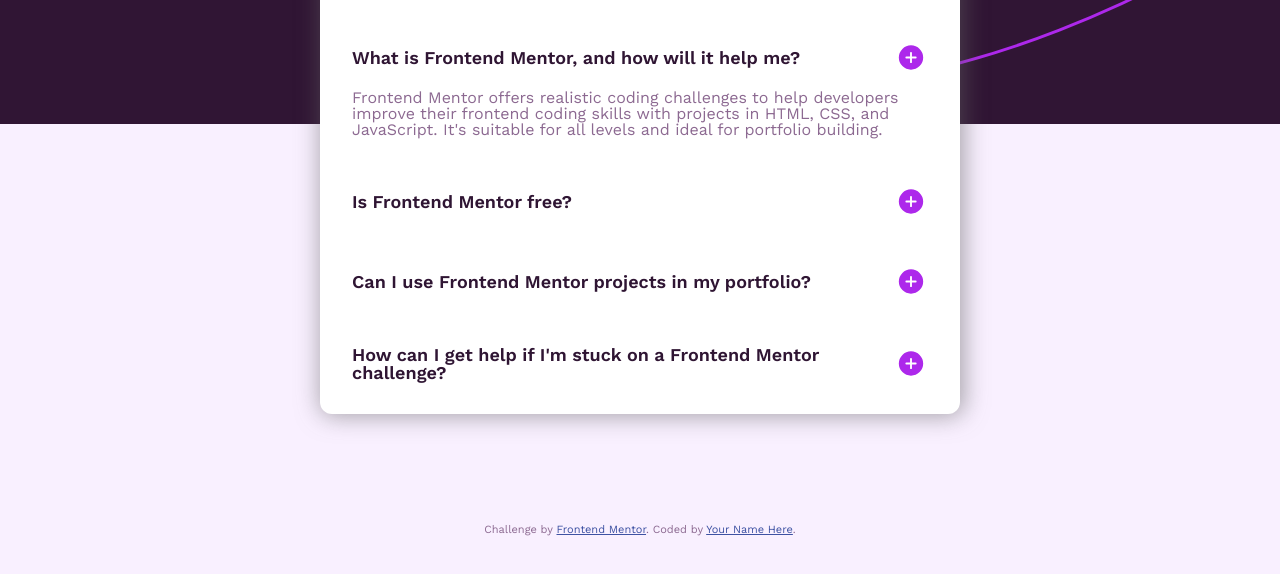
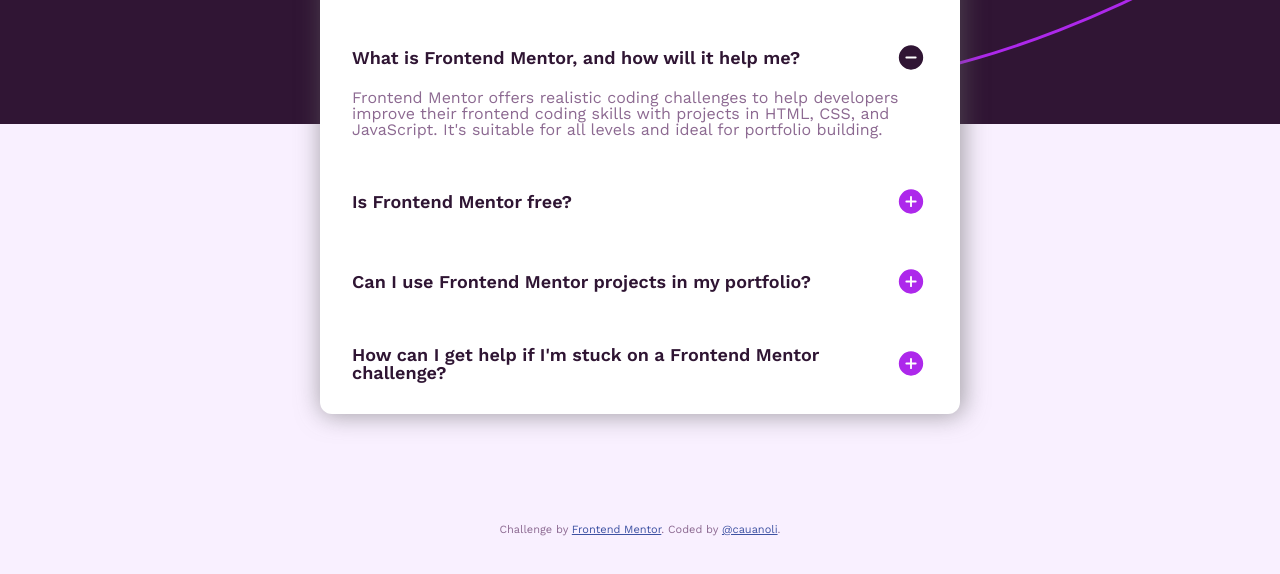
Before and after one commit to cauanoli/challenge-faq-accordion, a plain HTML site: page index.html in a window 1280 px wide. Both pictures are taken after a click on the heading "What is Frontend Mentor, and how will it help me?". Shown: the part 196-770 px from the top of the page. Drawn offline with Linux system fonts and the light colour scheme.

Commit message:
fix: change icon when details is open

```diff
--- a/css/styles.css
+++ b/css/styles.css
@@ -107,7 +107,7 @@ body {
   display: block;
 }
 
-.details[open] .details__summary_icon::after {
+.details[open] .details__summary__icon::after {
   background-image: url("../assets/images/icon-minus.svg");
 }
 
--- a/index.html
+++ b/index.html
@@ -86,7 +86,7 @@
         Challenge by
         <a href="https://www.frontendmentor.io?ref=challenge" target="_blank"
           >Frontend Mentor</a
-        >. Coded by <a href="#">Your Name Here</a>.
+        >. Coded by <a href="">@cauanoli</a>.
       </div>
     </footer>
   </body>
```
